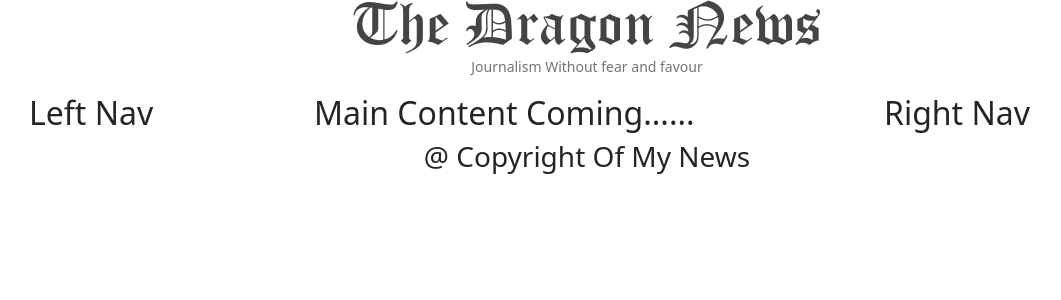
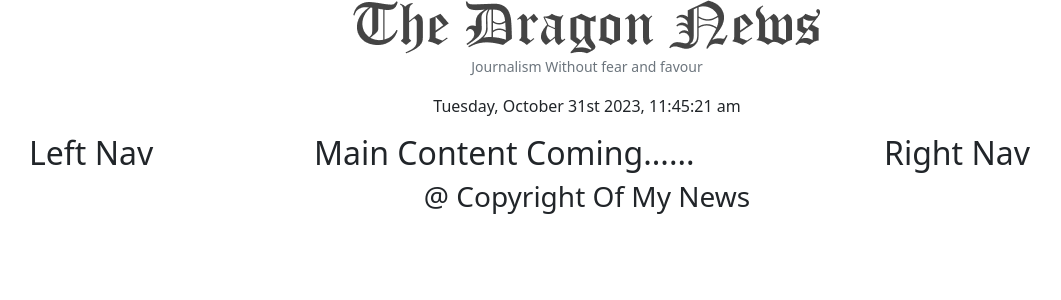
Before and after one commit to sarwar1821201/news-portal-client, a React (Vite) app: page / in a window 1280 px wide. Shown: the top 300 px of the page, without its empty margins (53-1114 px from the left). Built offline with nearby package versions, Linux system fonts and the light colour scheme.

Commit message:
set time by install moment js

```diff
--- a/package.json
+++ b/package.json
@@ -14,6 +14,7 @@
     "firebase": "^10.5.2",
     "localforage": "^1.10.0",
     "match-sorter": "^6.3.1",
+    "moment": "^2.29.4",
     "react": "^18.2.0",
     "react-bootstrap": "^2.9.1",
     "react-dom": "^18.2.0",
--- a/src/pages/Shared/Header/Header.jsx
+++ b/src/pages/Shared/Header/Header.jsx
@@ -1,5 +1,6 @@
 import React from "react";
 import logo from "../../../assets/logo.png";
+import moment from 'moment';
 
 const Header = () => {
   return (
@@ -8,7 +9,9 @@ const Header = () => {
         <img src={logo} alt="" />
         <p className="text-secondary">
           <small>Journalism Without fear and favour</small>
+
         </p>
+        <p>{moment().format("dddd, MMMM Do YYYY, h:mm:ss a")}</p>
       </div>
     </div>
   );
```
Also changed, not shown: 1 other file (tests, documents, lock files or other folders).
